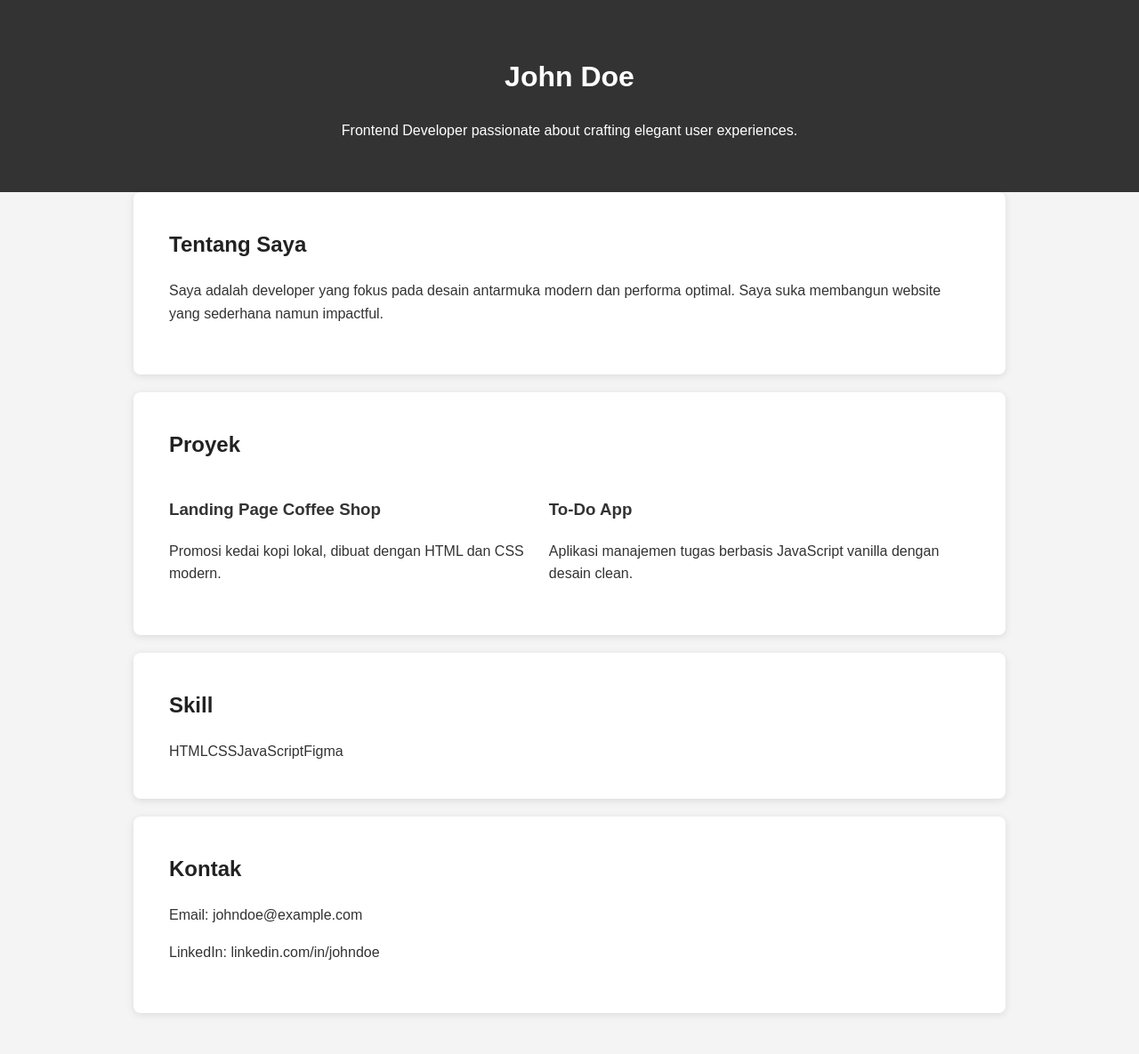
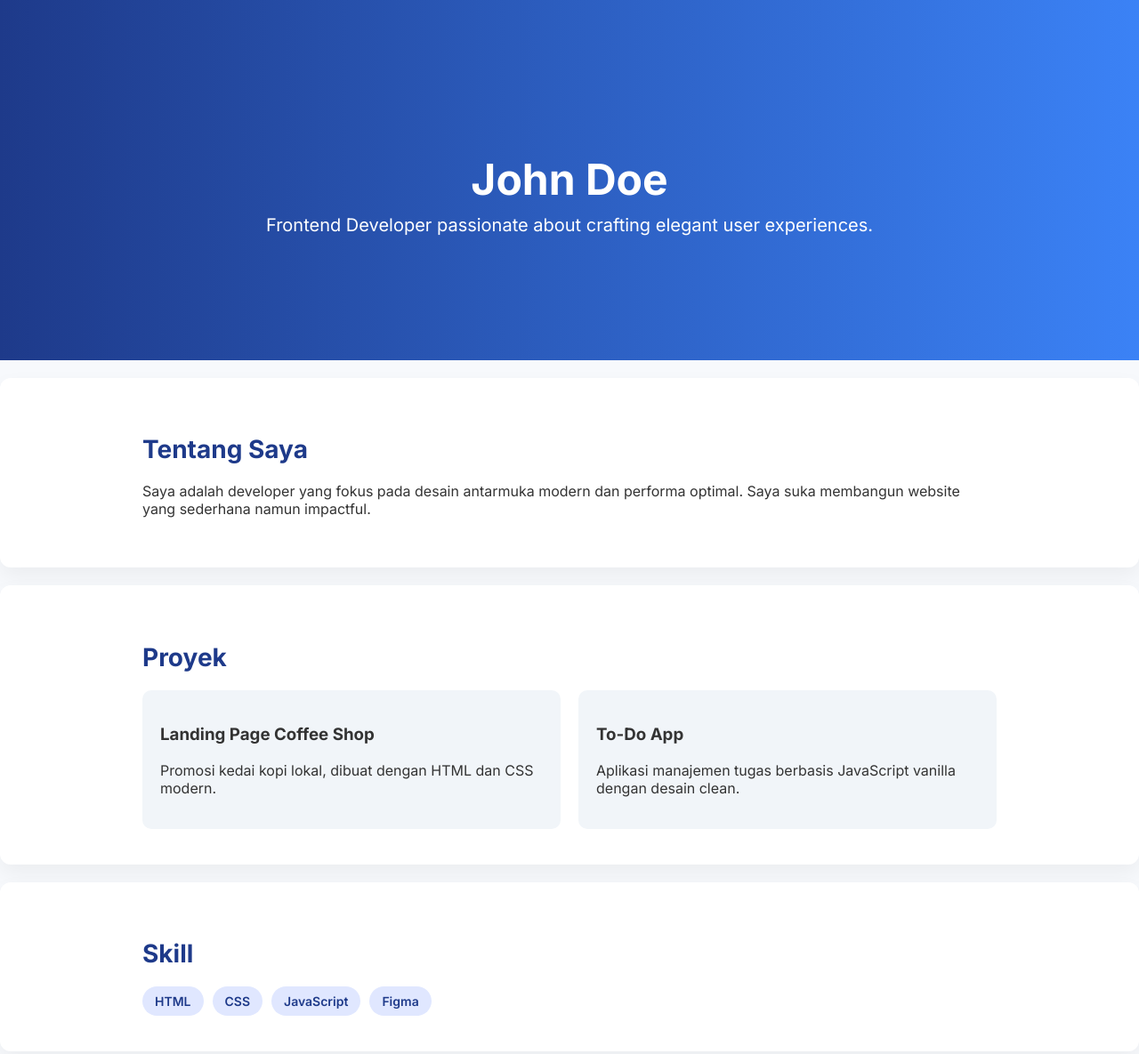
Before and after one commit to FazrrProgrammers/portoflio, a plain HTML site: page index.html in a window 1280 px wide. Shown: the top 1185 px of the page at 89% size. Before the commit the page ends 1159 px from the top, so only its background shows below. Drawn offline with Linux system fonts and the light colour scheme.

Commit message:
Update style.css

```diff
--- a/style.css
+++ b/style.css
@@ -1,55 +1,99 @@
+* {
+  box-sizing: border-box;
+}
+
 body {
-  font-family: Arial, sans-serif;
   margin: 0;
-  padding: 0;
-  line-height: 1.6;
-  background: #f4f4f4;
+  font-family: 'Inter', sans-serif;
+  background: #f7f9fc;
   color: #333;
 }
 
-header.hero {
-  background: #333;
+.container {
+  max-width: 1000px;
+  margin: auto;
+  padding: 40px 20px;
+}
+
+.hero {
+  background: linear-gradient(to right, #1e3a8a, #3b82f6);
   color: white;
-  padding: 40px;
   text-align: center;
+  padding: 100px 20px;
+}
+
+.hero h1 {
+  font-size: 48px;
+  margin-bottom: 10px;
+}
+
+.hero p {
+  font-size: 20px;
+  margin: 0;
 }
 
 section {
-  padding: 40px;
-  max-width: 900px;
-  margin: auto;
   background: white;
-  margin-bottom: 20px;
-  border-radius: 8px;
-  box-shadow: 0 2px 8px rgba(0,0,0,0.1);
+  margin: 20px 0;
+  border-radius: 12px;
+  box-shadow: 0 10px 25px rgba(0,0,0,0.05);
 }
 
 h2 {
-  margin-top: 0;
-  color: #222;
+  font-size: 28px;
+  margin-bottom: 20px;
+  color: #1e3a8a;
 }
 
 .project-list {
-  display: flex;
+  display: grid;
+  grid-template-columns: 1fr 1fr;
   gap: 20px;
 }
 
-.project {
-  background: #eee;
-  padding: 15px;
-  border-radius: 6px;
-  flex: 1;
+.project-card {
+  background: #f1f5f9;
+  padding: 20px;
+  border-radius: 10px;
+  transition: transform 0.3s ease, box-shadow 0.3s ease;
 }
 
-.skills ul {
-  list-style: none;
-  padding: 0;
-  display: flex;
-  gap: 15px;
+.project-card:hover {
+  transform: translateY(-5px);
+  box-shadow: 0 8px 20px rgba(0,0,0,0.1);
 }
 
-.skills li {
-  background: #ddd;
-  padding: 10px 15px;
-  border-radius: 5px;
+.skill-badges {
+  display: flex;
+  flex-wrap: wrap;
+  gap: 10px;
 }
+
+.skill-badges span {
+  background: #e0e7ff;
+  color: #1e3a8a;
+  padding: 8px 14px;
+  border-radius: 20px;
+  font-weight: 600;
+  font-size: 14px;
+}
+
+/* Animations */
+.fade-in {
+  opacity: 0;
+  transform: translateY(30px);
+  animation: fadeInUp 0.8s forwards;
+}
+
+.delay-1 { animation-delay: 0.2s; }
+.delay-2 { animation-delay: 0.4s; }
+.delay-3 { animation-delay: 0.6s; }
+.delay-4 { animation-delay: 0.8s; }
+.delay-5 { animation-delay: 1s; }
+
+@keyframes fadeInUp {
+  to {
+    opacity: 1;
+    transform: translateY(0);
+  }
+}
```
